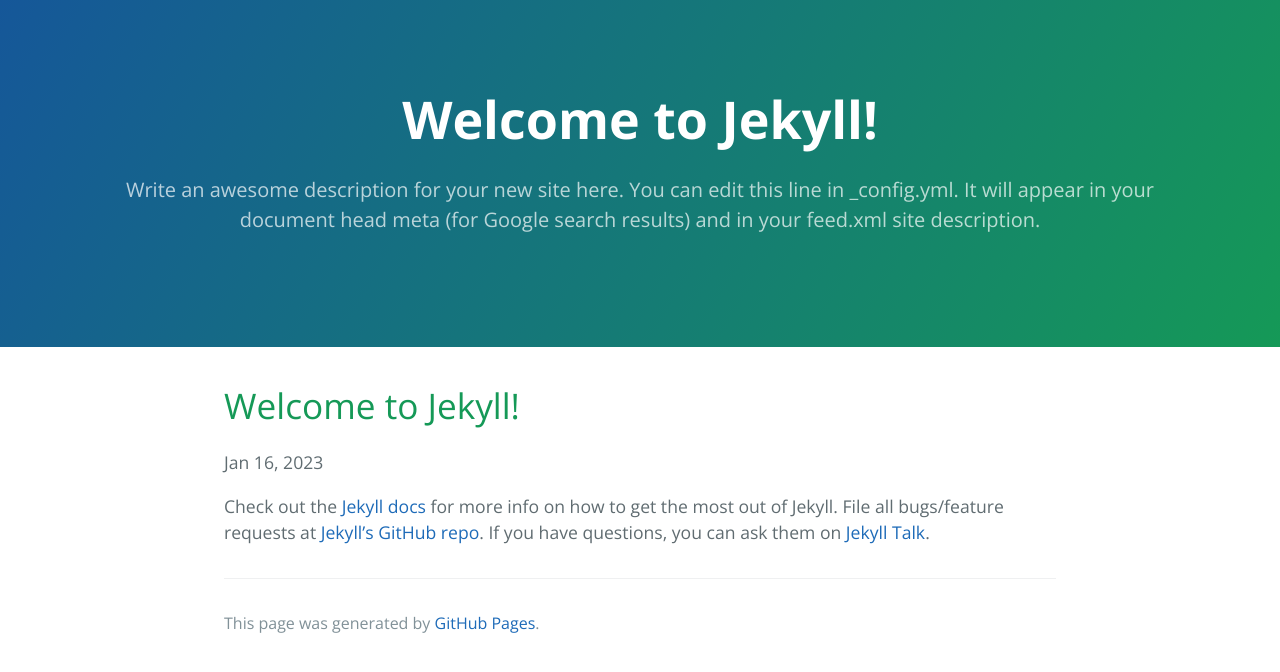
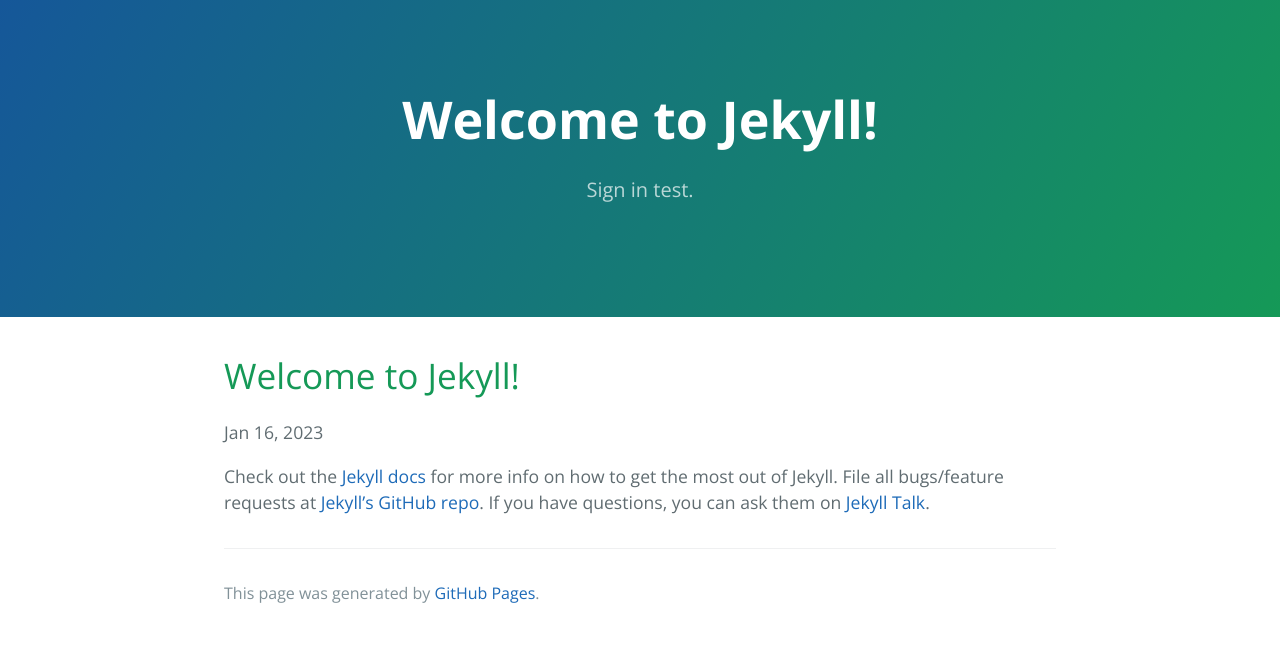
Before and after one commit to coderzendo/coderzendo.github.io, a Jekyll site: the page built from _posts/2023-01-16-welcome-to-jekyll.markdown, in a window 1280 px wide. Shown: the top 672 px of the page. Built offline with Jekyll 4.4.1, drawn with Linux system fonts in a browser that asks for light colours.

```diff
--- a/_config.yml
+++ b/_config.yml
@@ -21,13 +21,11 @@
 title: Elvenware Test v0.02
 email: your-email@example.com
 description: >- # this means to ignore newlines until "baseurl:"
-  Write an awesome description for your new site here. You can edit this
-  line in _config.yml. It will appear in your document head meta (for
-  Google search results) and in your feed.xml site description.
+  Sign in test.
 baseurl: "" # the subpath of your site, e.g. /blog
 url: "" # the base hostname & protocol for your site, e.g. http://example.com
-twitter_username: jekyllrb
-github_username:  jekyll
+twitter_username: charliecalvert
+github_username:  charliecalvert
 asseturl: "/assets"
 
 # Build settings
@@ -61,3 +59,4 @@ plugins:
 #   - vendor/cache/
 #   - vendor/gems/
 #   - vendor/ruby/
+#   - webpack.config.js
--- a/_layouts/post.html
+++ b/_layouts/post.html
@@ -11,17 +11,17 @@ layout: default
         {{ page.date | date: date_format }}
       </time>
       {%- if page.author -%}
-        • <span itemprop="author" itemscope itemtype="http://schema.org/Person"><span class="p-author h-card" itemprop="name">{{ page.author }}</span></span>
-      {%- endif -%}</p>
+      • <span itemprop="author" itemscope itemtype="http://schema.org/Person"><span class="p-author h-card"
+          itemprop="name">{{ page.author }}</span></span>
+      {%- endif -%}
+    </p>
   </header>
 
   <div class="post-content e-content" itemprop="articleBody">
     {{ content }}
   </div>
 
-  {%- if site.disqus.shortname -%}
-    {%- include disqus_comments.html -%}
-  {%- endif -%}
+
 
   <a class="u-url" href="{{ page.url | relative_url }}" hidden></a>
 </article>
--- a/first_file.txt
+++ /dev/null
@@ -1,2 +0,0 @@
-nuts
-bolts
```
Also changed, not shown: _layouts/phaser.html (deleted, +0 -21 lines), 2 other files.
